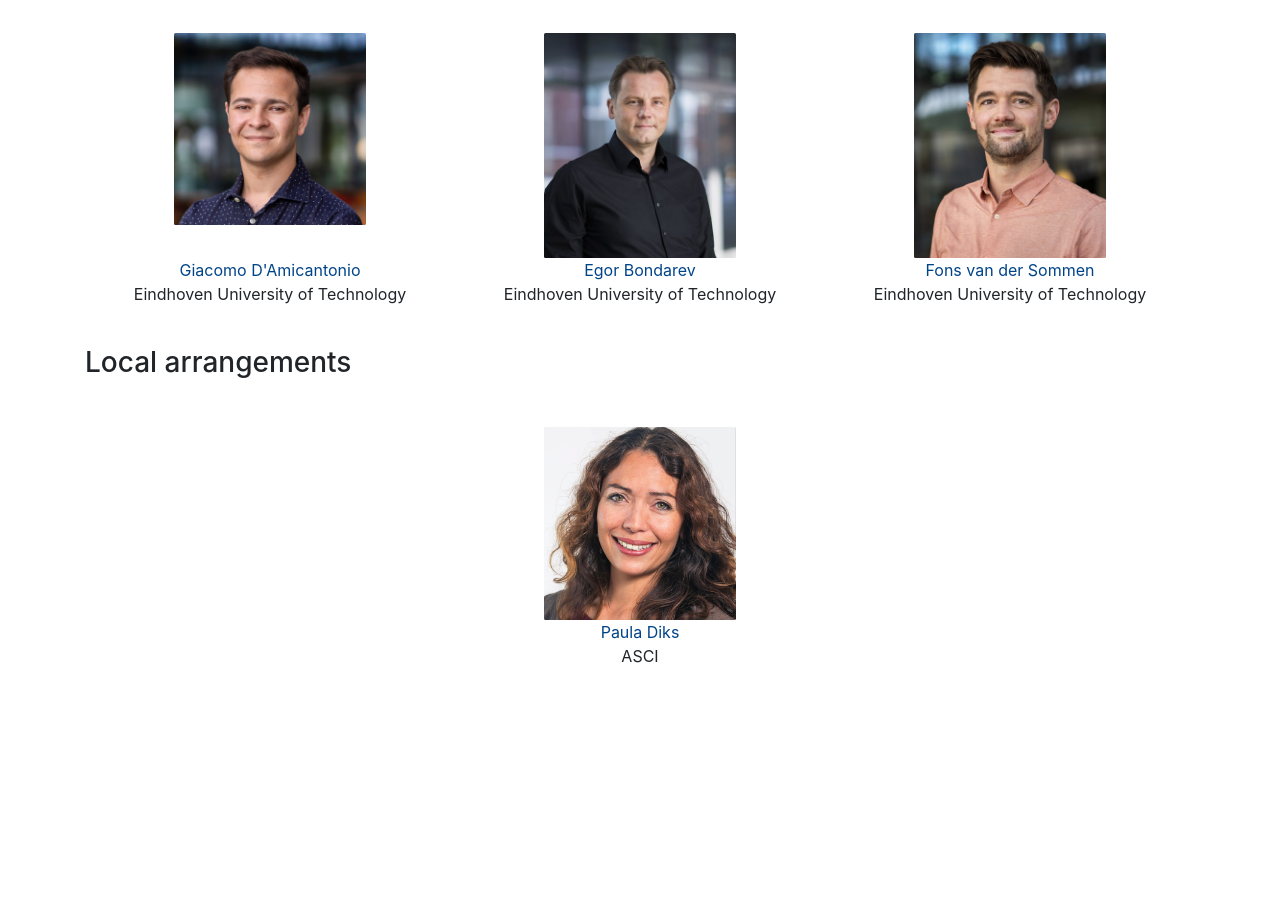
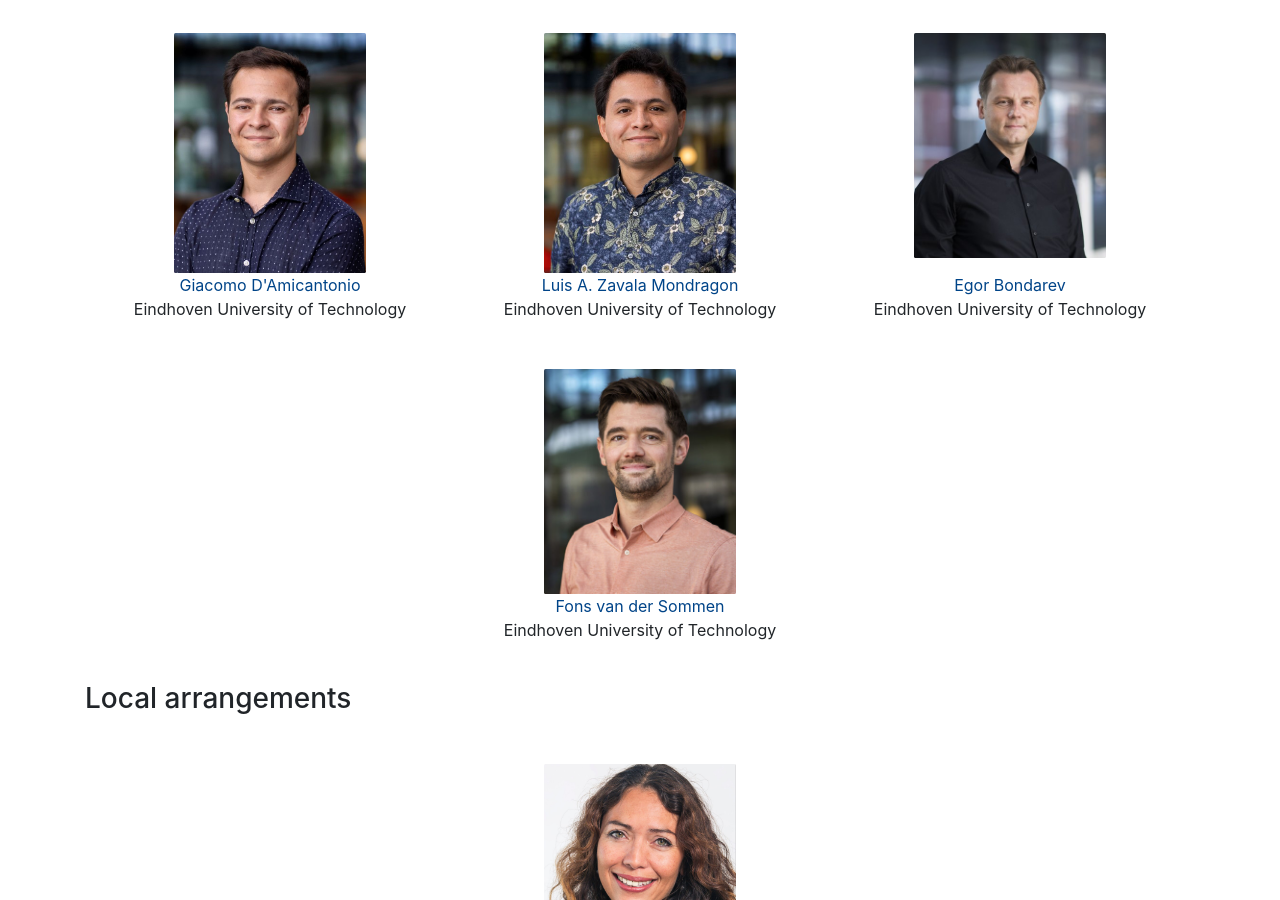
Before and after one commit to thenccv/2026, a Jekyll site: the page built from organizers/index.md, in a window 1280 px wide and 900 px high, scrolled down 488 px. Built offline with Jekyll 4.4.1, drawn with Linux system fonts in a browser that asks for light colours; before the commit the page ends 1180 px from its top, so only the background shows below that.

Commit message:
Add organizer

```diff
--- a/organizers/index.md
+++ b/organizers/index.md
@@ -23,15 +23,23 @@ layout: default
         <br /><br />
         <div class="row text-center">
           <div class="col"><img src="../imgs/organizers/gdamicantonio.jpg" class="rounded mx-auto d-block" alt="gdamicantonio" style="max-width:12em"> </div>
+          <div class="col"> <img src="../imgs/organizers/lzavalamondragon.jpg" class="rounded mx-auto d-block" alt="lazavalamondragon" style="max-width:12em"></div>
           <div class="col"> <img src="../imgs/organizers/ebondarev.jpg" class="rounded mx-auto d-block" alt="ebondarev" style="max-width:12em"></div>
-          <div class="col"><img src="../imgs/organizers/fvandersommen.jpg" class="rounded mx-auto d-block" alt="fvandersommen" style="max-width:12em"></div>
         <div class="w-100"></div>
           <div class="col"><a href="https://research.tue.nl/nl/persons/giacomo-damicantonio/" targe="_blank">Giacomo D'Amicantonio</a></div>
+          <div class="col"><a href="https://research.tue.nl/nl/persons/luis-a-zavala-mondragon/" targe="_blank">Luis A. Zavala Mondragon</a></div>
           <div class="col"><a href="https://www.tue.nl/en/research/researchers/egor-bondarau" targe="_blank">Egor Bondarev</a></div>
-          <div class="col"><a href="https://www.tue.nl/en/research/researchers/fons-van-der-sommen" targe="_blank">Fons van der Sommen</a></div>
         <div class="w-100"></div>
           <div class="col"> Eindhoven University of Technology</div>
           <div class="col"> Eindhoven University of Technology</div>
+          <div class="col"> Eindhoven University of Technology</div>
+        </div>
+        <br /><br />
+        <div class="row text-center">
+          <div class="col"><img src="../imgs/organizers/fvandersommen.jpg" class="rounded mx-auto d-block" alt="fvandersommen" style="max-width:12em"></div>
+        <div class="w-100"></div>
+          <div class="col"><a href="https://www.tue.nl/en/research/researchers/fons-van-der-sommen" targe="_blank">Fons van der Sommen</a></div>
+        <div class="w-100"></div>
           <div class="col"> Eindhoven University of Technology</div>
         </div>
 </div>
```
Also changed, not shown: imgs/organizers/gdamicantonio.jpg, imgs/organizers/lzavalamondragon.jpg (added).
